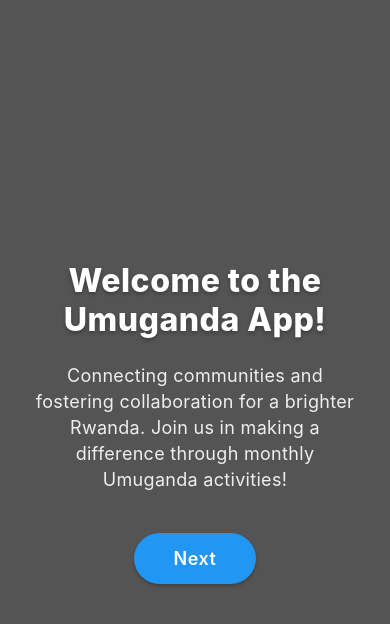
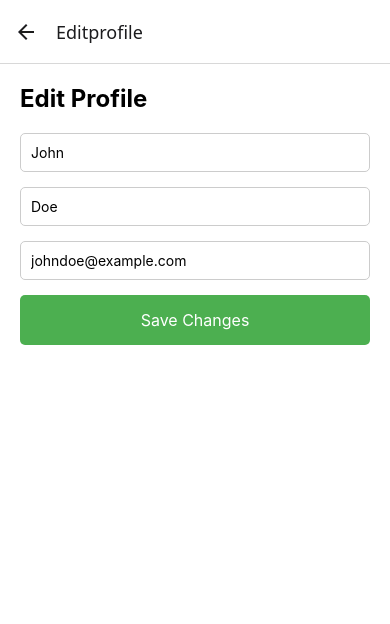
Before and after one commit to Baudoin10/Umuganda, a React Native app: screen /Editprofile in a window 390 px wide. Shown: the top 624 px of the page. Built offline with nearby package versions, Linux system fonts and the light colour scheme.

Commit message:
added an edit profile page

```diff
--- a/Navigator/AppNavigator.jsx
+++ b/Navigator/AppNavigator.jsx
@@ -20,6 +20,7 @@ import ViewTask from "../UserDashboard/ViewTask";
 import joinEvent from "../UserDashboard/joinEvent";
 import EventForm from "../UserDashboard/EventForm";
 import Viewnotifications from "../UserDashboard/Viewnotifications";
+import EditProfile from "../UserDashboard/EditProfile";
 
 
 const Stack = createStackNavigator();
@@ -55,6 +56,7 @@ const AppNavigator = () => {
         <Stack.Screen name="ViewTask" component={ViewTask} />
         <Stack.Screen name="joinEvent" component={joinEvent} />
         <Stack.Screen name="EventForm" component={EventForm} />
+        <Stack.Screen name="Editprofile" component={EditProfile} />
         <Stack.Screen name="view" component={Viewnotifications} />
       </Stack.Navigator>
     </NavigationContainer>
--- /dev/null
+++ b/UserDashboard/EditProfile.jsx
@@ -0,0 +1,83 @@
+// EditProfile.js
+
+import React, { useState } from "react";
+import { View, Text, TextInput, StyleSheet, TouchableOpacity } from "react-native";
+import { useNavigation } from "@react-navigation/native";
+
+const EditProfile = () => {
+  const navigation = useNavigation();
+
+  const [firstName, setFirstName] = useState("John");
+  const [lastName, setLastName] = useState("Doe");
+  const [email, setEmail] = useState("johndoe@example.com");
+
+  const handleSave = () => {
+    // You can send updated data to your backend here
+    console.log("Updated info:", { firstName, lastName, email });
+    navigation.goBack(); // Go back to the profile screen
+  };
+
+  return (
+    <View style={styles.container}>
+      <Text style={styles.title}>Edit Profile</Text>
+
+      <TextInput
+        style={styles.input}
+        value={firstName}
+        onChangeText={setFirstName}
+        placeholder="First Name"
+      />
+
+      <TextInput
+        style={styles.input}
+        value={lastName}
+        onChangeText={setLastName}
+        placeholder="Last Name"
+      />
+
+      <TextInput
+        style={styles.input}
+        value={email}
+        onChangeText={setEmail}
+        placeholder="Email"
+        keyboardType="email-address"
+      />
+
+      <TouchableOpacity style={styles.button} onPress={handleSave}>
+        <Text style={styles.buttonText}>Save Changes</Text>
+      </TouchableOpacity>
+    </View>
+  );
+};
+
+const styles = StyleSheet.create({
+  container: {
+    flex: 1,
+    padding: 20,
+    backgroundColor: "#FFF",
+  },
+  title: {
+    fontSize: 24,
+    fontWeight: "bold",
+    marginBottom: 20,
+  },
+  input: {
+    borderWidth: 1,
+    borderColor: "#CCC",
+    borderRadius: 5,
+    padding: 10,
+    marginBottom: 15,
+  },
+  button: {
+    backgroundColor: "#4CAF50",
+    padding: 15,
+    borderRadius: 5,
+  },
+  buttonText: {
+    color: "#FFF",
+    textAlign: "center",
+    fontSize: 16,
+  },
+});
+
+export default EditProfile;
--- a/UserDashboard/Profile.jsx
+++ b/UserDashboard/Profile.jsx
@@ -18,18 +18,20 @@ const Profile = () => {
       <View style={styles.section}>
         <Text style={styles.sectionTitle}>Personal Information</Text>
         <View style={styles.infoRow}>
-          <Text style={styles.label}>Full Name:</Text>
+          <Text style={styles.label}>Firstname</Text>
+          <Text style={styles.value}>John Doe</Text>
+        </View>
+
+        <View style={styles.infoRow}>
+          <Text style={styles.label}>Lastname</Text>
           <Text style={styles.value}>John Doe</Text>
         </View>
         <View style={styles.infoRow}>
-          <Text style={styles.label}>Email:</Text>
+          <Text style={styles.label}>Email</Text>
           <Text style={styles.value}>johndoe@example.com</Text>
         </View>
 
-        <View style={styles.infoRow}>
-          <Text style={styles.label}>Location:</Text>
-          <Text style={styles.value}>Kigali, Rwanda</Text>
-        </View>
+
       </View>
       {/* Buttons */}
       <View style={styles.actions}>
@@ -39,11 +41,6 @@ const Profile = () => {
         >
           <Text style={styles.buttonText}>Edit Profile</Text>
         </TouchableOpacity>
-
-        <TouchableOpacity style={styles.button}>
-          <Text style={styles.buttonText}>Change Password</Text>
-        </TouchableOpacity>
-
       </View>
     </View>
   );
```
